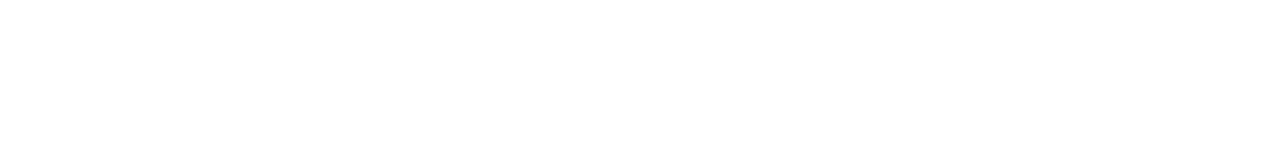
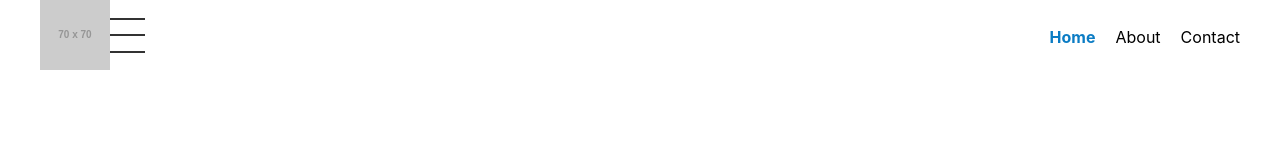
Before and after one commit to hoangdmh/project-setup-scss, a plain HTML site: page index.html in a window 1280 px wide. Drawn offline with nearby package versions, Linux system fonts and the light colour scheme; placeholder pictures from the web are drawn by us.

Commit message:
add code

```diff
--- a/css/layout/_index.scss
+++ b/css/layout/_index.scss
@@ -1,2 +1,58 @@
 /*  Index page
 ------------------------------------*/
+#warraper {
+	max-width: 1200px;
+	margin: 0 auto;
+}
+.header {
+	display: flex;
+	align-items: center;
+	.navbar {
+		margin-left: auto;
+	}
+}
+.navbar__nav {
+	display: flex;
+	&__item {
+		margin-left: 20px;
+		.navbar_nav__link {
+			font-size: 16px;
+		}
+		&.active {
+			.navbar_nav__link {
+				color: #0b7cc4;
+				font-weight: bold;
+			}
+		}
+	}
+}
+.hamburger {
+	width: 35px;
+	height: 35px;
+	display: flex;
+	flex-direction: column;
+    justify-content: space-between;
+	span {
+		width: 100%;
+		height: 2px;
+		background-color: #333;
+	}
+	&.show__menu {
+		span {
+			transition: all 0.5s;
+			&:nth-child(1) {
+				transform: rotate(45deg);
+				margin-top: 17px;
+				transition: all 0.5s;
+			}
+			&:nth-child(2) {
+				opacity: 0;
+			}
+			&:nth-child(3) {
+				transform: rotate(-45deg);
+    			margin-bottom: 16px;
+    			transition: all 0.5s;
+			}
+		}
+	}
+}
--- a/css/layout/_responsive.scss
+++ b/css/layout/_responsive.scss
@@ -1,5 +1,5 @@
 /*-----------------------
-        Responsive for device < 767px
+    Responsive for device < 767px
 -----------------------------------------*/
 @media screen and (max-width: 767px) {
     //code here
--- a/index.html
+++ b/index.html
@@ -13,10 +13,38 @@
 <body>
   <div id="warraper">
     <header>
-
+      <div class="header">
+        <h1 class="header__logo">
+          <a href="/">
+            <img src="http://placehold.jp/70x70.png" alt="logo">
+          </a>
+        </h1>
+        <div class="hamburger js-hamburger">
+          <span></span>
+          <span></span>
+          <span></span>
+        </div>
+        <nav class="navbar js-menu">
+          <ul class="navbar__nav">
+            <li class="navbar__nav__item active">
+              <a class="navbar_nav__link" href="#">Home</a>
+            </li>
+            <li class="navbar__nav__item">
+              <a class="navbar_nav__link" href="#">About</a>
+            </li>
+            <li class="navbar__nav__item">
+              <a class="navbar_nav__link" href="#">Contact</a>
+            </li>
+          </ul>
+        </nav>
+      </div>
     </header>
   </div>
-  <script src="http://ajax.googleapis.com/ajax/libs/jquery/1.10.2/jquery.min.js"></script>
+  <script
+  src="https://code.jquery.com/jquery-3.4.1.min.js"
+  integrity="sha256-CSXorXvZcTkaix6Yvo6HppcZGetbYMGWSFlBw8HfCJo="
+  crossorigin="anonymous"></script>
+  <script type="text/javascript" src="js/main.js"></script>
 </body>
 
 </html>
--- a/js/main.js
+++ b/js/main.js
@@ -0,0 +1,14 @@
+
+var isActive = false;
+$('.js-hamburger').on('click', function() {
+	//alert('aaaaaaaaaa');
+	if (isActive) {
+		$(this).removeClass('show__menu');
+		$('.js-menu').removeClass('active')
+	} else {
+		$(this).addClass('show__menu');
+		$('.js-menu').addClass('active')
+	}
+
+	isActive = !isActive;
+});
```
Also changed, not shown: css/style.css, 1 other file.
